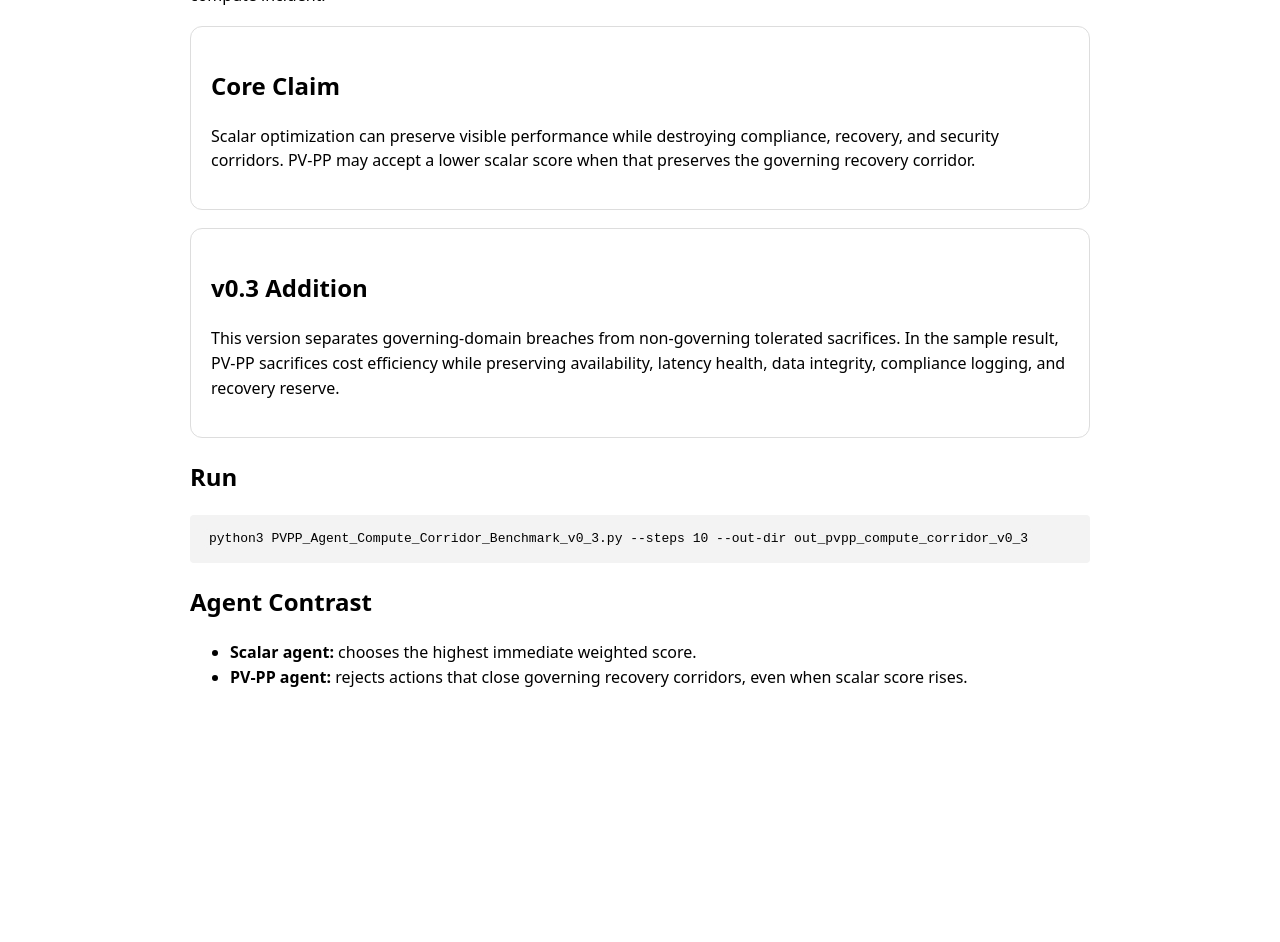
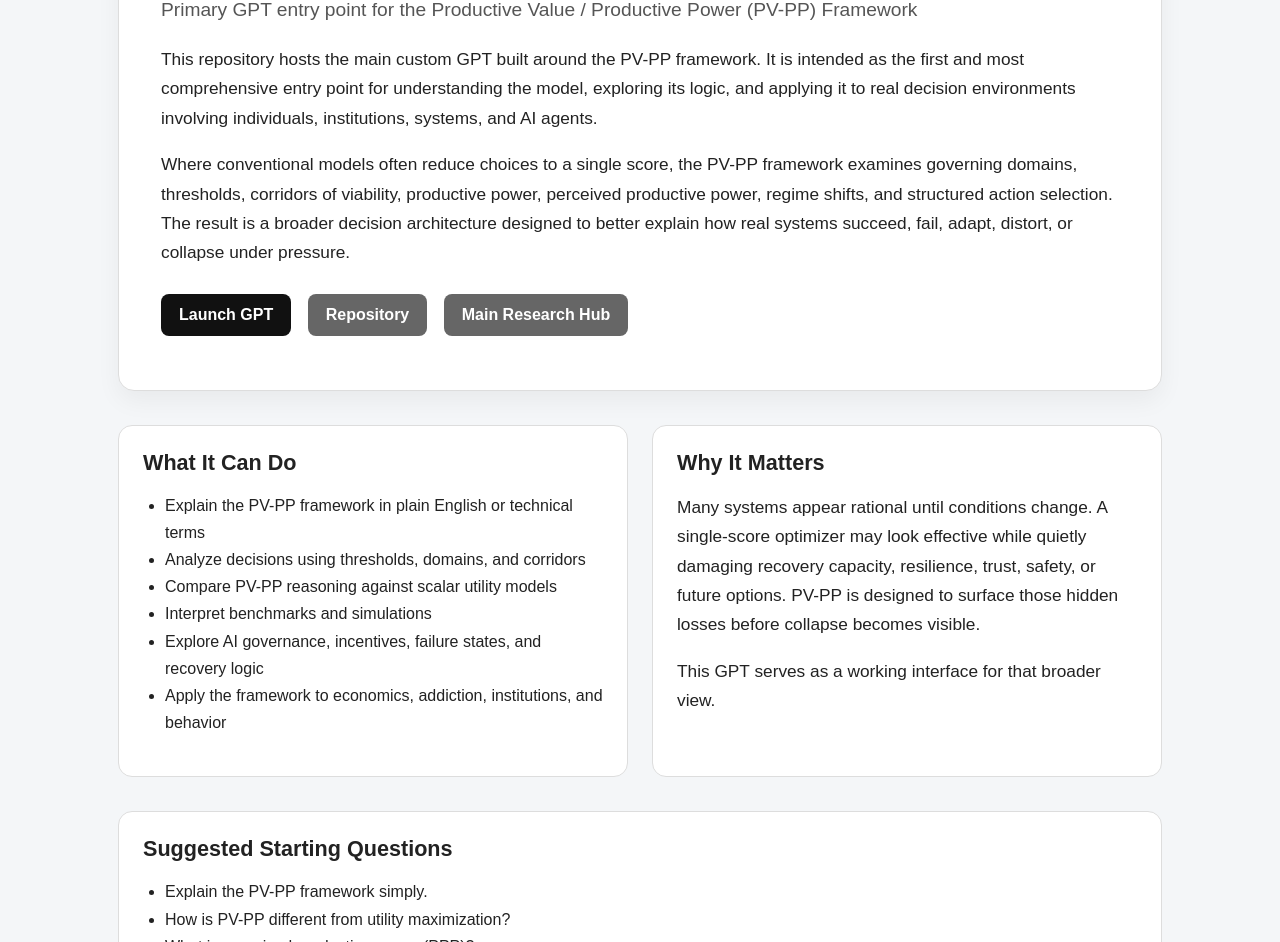
Before and after one commit to AmundsenLance/PV-PP-Agent-Decision-Layer, a plain HTML site: page index.html in a window 1280 px wide. Shown: the part 161-1103 px from the top of the page. Before the commit the page ends 898 px from the top, so only its background shows below. Drawn offline with Linux system fonts and the light colour scheme.

Commit message:
Revamp index.html for PV-PP Agent Decision Layer
Updated the HTML structure and styles for the PV-PP Agent Decision Layer page. Enhanced the layout, content, and styling to improve user experience and information presentation.

```diff
--- a/index.html
+++ b/index.html
@@ -3,46 +3,221 @@
 <head>
 <meta charset="UTF-8" />
 <meta name="viewport" content="width=device-width, initial-scale=1.0" />
-  <title>PV-PP Agent Compute Corridor Benchmark v0.3</title>
+
+<title>PV-PP Agent Decision Layer | Comprehensive GPT for the PV-PP Framework</title>
+
 <style>
-    body { font-family: system-ui, -apple-system, BlinkMacSystemFont, "Segoe UI", sans-serif; max-width: 900px; margin: 48px auto; padding: 0 24px; line-height: 1.55; }
-    code, pre { background: #f3f3f3; padding: 2px 5px; border-radius: 4px; }
-    pre { padding: 14px; overflow-x: auto; }
-    .card { border: 1px solid #ddd; border-radius: 12px; padding: 20px; margin: 18px 0; }
+* {
+  box-sizing: border-box;
+}
+
+body {
+  margin: 0;
+  padding: 0;
+  font-family: Arial, Helvetica, sans-serif;
+  background: #f4f6f8;
+  color: #222;
+}
+
+.wrapper {
+  max-width: 1100px;
+  margin: 0 auto;
+  padding: 50px 28px 70px;
+}
+
+.hero {
+  background: white;
+  border: 1px solid #ddd;
+  border-radius: 16px;
+  padding: 42px;
+  box-shadow: 0 10px 24px rgba(0,0,0,.05);
+}
+
+h1 {
+  margin: 0 0 14px;
+  font-size: 3rem;
+  line-height: 1.1;
+}
+
+.subtitle {
+  font-size: 1.2rem;
+  color: #555;
+  margin-bottom: 24px;
+}
+
+p {
+  line-height: 1.7;
+  font-size: 1.08rem;
+}
+
+.buttons {
+  margin-top: 26px;
+}
+
+.buttons a {
+  display: inline-block;
+  margin: 0 12px 12px 0;
+  padding: 12px 18px;
+  border-radius: 8px;
+  background: #111;
+  color: white;
+  text-decoration: none;
+  font-weight: bold;
+}
+
+.buttons a.secondary {
+  background: #666;
+}
+
+.section {
+  margin-top: 34px;
+}
+
+.grid {
+  display: grid;
+  grid-template-columns: 1fr 1fr;
+  gap: 24px;
+  margin-top: 18px;
+}
+
+.card {
+  background: white;
+  border: 1px solid #ddd;
+  border-radius: 14px;
+  padding: 24px;
+}
+
+.card h3 {
+  margin-top: 0;
+  margin-bottom: 12px;
+  font-size: 1.35rem;
+}
+
+ul {
+  padding-left: 22px;
+  line-height: 1.7;
+}
+
+footer {
+  margin-top: 42px;
+  padding-top: 20px;
+  border-top: 1px solid #ddd;
+  color: #666;
+  font-size: .95rem;
+}
+
+@media (max-width: 900px) {
+  .grid {
+    grid-template-columns: 1fr;
+  }
+
+  h1 {
+    font-size: 2.3rem;
+  }
+
+  .hero {
+    padding: 28px;
+  }
+}
 </style>
 </head>
+
 <body>
-  <main>
-    <h1>PV-PP Agent Compute Corridor Benchmark v0.3</h1>
+
+<div class="wrapper">
+
+<div class="hero">
+
+<h1>PV-PP Agent Decision Layer</h1>
+
+<div class="subtitle">
+Primary GPT entry point for the Productive Value / Productive Power (PV-PP) Framework
+</div>
+
 <p>
-      A deterministic benchmark comparing scalar tool optimization against PV-PP corridor governance during a bank compute incident.
+This repository hosts the main custom GPT built around the PV-PP framework. It is intended as the first and most comprehensive entry point for understanding the model, exploring its logic, and applying it to real decision environments involving individuals, institutions, systems, and AI agents.
 </p>
 
-    <div class="card">
-      <h2>Core Claim</h2>
 <p>
-        Scalar optimization can preserve visible performance while destroying compliance, recovery, and security corridors.
-        PV-PP may accept a lower scalar score when that preserves the governing recovery corridor.
+Where conventional models often reduce choices to a single score, the PV-PP framework examines governing domains, thresholds, corridors of viability, productive power, perceived productive power, regime shifts, and structured action selection. The result is a broader decision architecture designed to better explain how real systems succeed, fail, adapt, distort, or collapse under pressure.
 </p>
+
+<div class="buttons">
+<a href="https://chatgpt.com/g/g-69c115a5b5a081918bb89c23f6b20446-pv-pp-agent-decision-engine/" target="_blank">Launch GPT</a>
+
+<a class="secondary" href="https://github.com/AmundsenLance/PV-PP-Agent-Decision-Layer" target="_blank">Repository</a>
+
+<a class="secondary" href="https://amundsenlance.github.io/" target="_blank">Main Research Hub</a>
 </div>
 
-    <div class="card">
-      <h2>v0.3 Addition</h2>
-      <p>
-        This version separates governing-domain breaches from non-governing tolerated sacrifices. In the sample result,
-        PV-PP sacrifices cost efficiency while preserving availability, latency health, data integrity, compliance logging,
-        and recovery reserve.
-      </p>
 </div>
 
-    <h2>Run</h2>
-    <pre><code>python3 PVPP_Agent_Compute_Corridor_Benchmark_v0_3.py --steps 10 --out-dir out_pvpp_compute_corridor_v0_3</code></pre>
 
-    <h2>Agent Contrast</h2>
+
+<div class="section">
+
+<div class="grid">
+
+<div class="card">
+<h3>What It Can Do</h3>
+
 <ul>
-      <li><strong>Scalar agent:</strong> chooses the highest immediate weighted score.</li>
-      <li><strong>PV-PP agent:</strong> rejects actions that close governing recovery corridors, even when scalar score rises.</li>
+<li>Explain the PV-PP framework in plain English or technical terms</li>
+<li>Analyze decisions using thresholds, domains, and corridors</li>
+<li>Compare PV-PP reasoning against scalar utility models</li>
+<li>Interpret benchmarks and simulations</li>
+<li>Explore AI governance, incentives, failure states, and recovery logic</li>
+<li>Apply the framework to economics, addiction, institutions, and behavior</li>
 </ul>
-  </main>
+</div>
+
+
+
+<div class="card">
+<h3>Why It Matters</h3>
+
+<p>
+Many systems appear rational until conditions change. A single-score optimizer may look effective while quietly damaging recovery capacity, resilience, trust, safety, or future options. PV-PP is designed to surface those hidden losses before collapse becomes visible.
+</p>
+
+<p>
+This GPT serves as a working interface for that broader view.
+</p>
+
+</div>
+
+</div>
+
+</div>
+
+
+
+<div class="section">
+
+<div class="card">
+
+<h3>Suggested Starting Questions</h3>
+
+<ul>
+<li>Explain the PV-PP framework simply.</li>
+<li>How is PV-PP different from utility maximization?</li>
+<li>What is perceived productive power (PPP)?</li>
+<li>How would PV-PP analyze addiction recovery?</li>
+<li>How can PV-PP improve AI decision systems?</li>
+<li>What are governing domains and viable corridors?</li>
+</ul>
+
+</div>
+
+</div>
+
+
+
+<footer>
+Maintained by Lance Amundsen. Published with GitHub Pages.
+</footer>
+
+</div>
+
 </body>
 </html>
```
Lines whose indentation alone changed are shown as unchanged.
